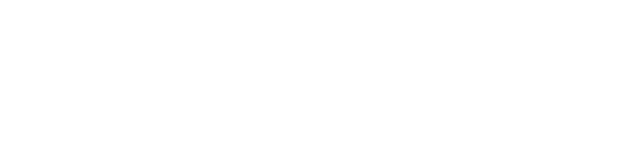
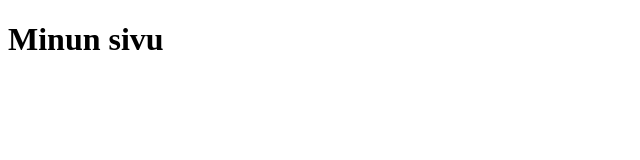
Before and after one commit to arttustenius/Bootstrap-single-page-menu-test, a plain HTML site: page index.html in a window 1280 px wide. Shown: the whole page, without its empty margins (0-640 px from the left). Drawn offline with Linux system fonts and the light colour scheme.

Commit message:
Added title

```diff
--- a/index.html
+++ b/index.html
@@ -6,6 +6,6 @@
     <title>Testi</title>
 </head>
 <body>
-
+    <h1>Minun sivu</h1>
 </body>
 </html>
```
